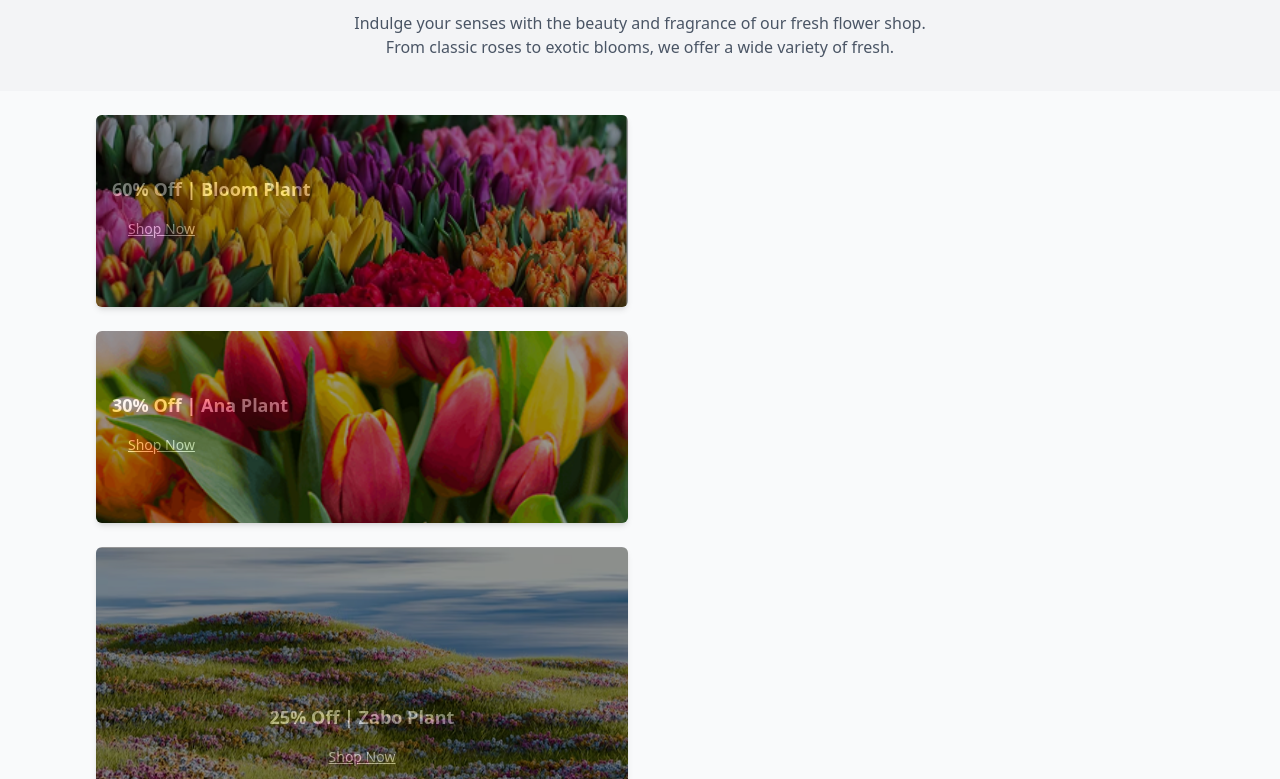
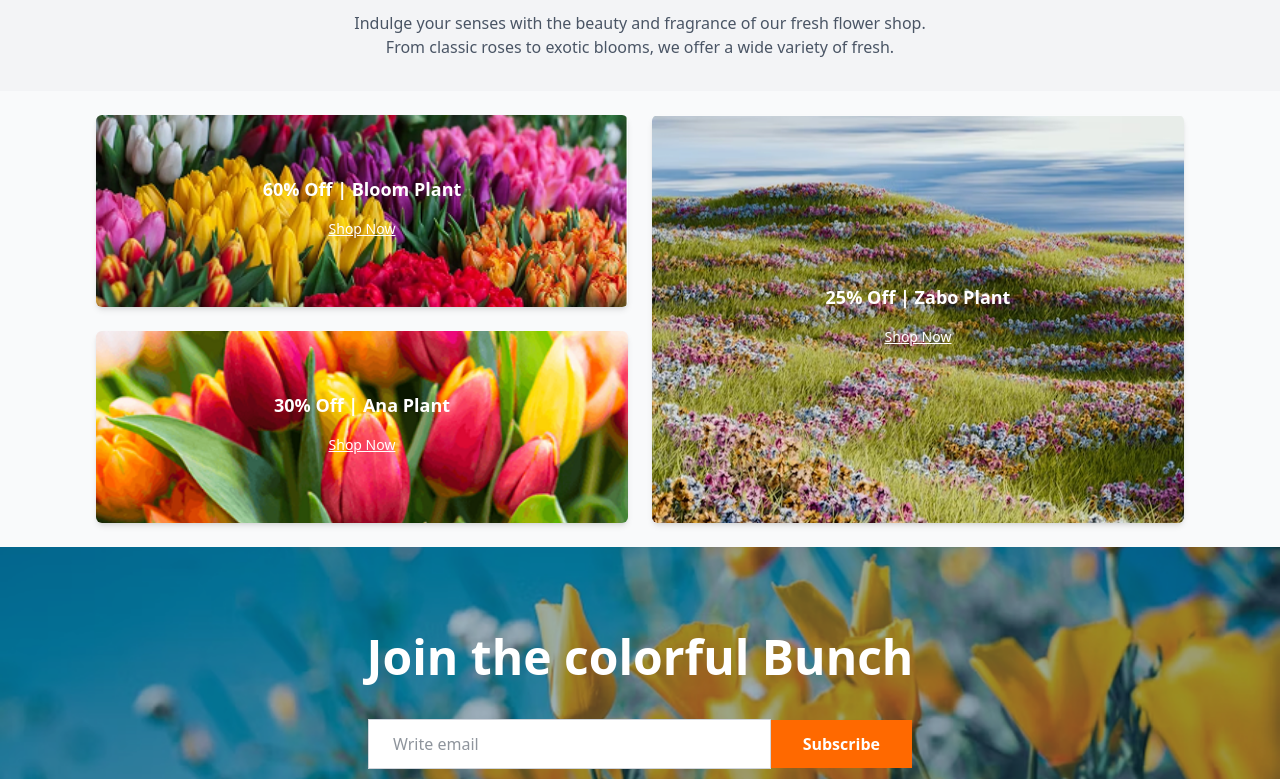
Before and after one commit to Kazi-Sifat71/Assignment-2.0, a plain HTML site: page index.html in a window 1280 px wide. Shown: the part 2541-3320 px from the top of the page. Drawn offline with nearby package versions, Linux system fonts and the light colour scheme.

Commit message:
added & updated latest deals and bloom,ana and zabo plant section

```diff
--- a/index.html
+++ b/index.html
@@ -143,6 +143,9 @@
 
      </div>
        </section>
+
+
+<!--leatest deal-->
         <section class="py-8 text-center">
             <h3 class="text-3xl font-bold">
                 <span class="text-orange-500">Latest</span> Deals
@@ -154,40 +157,44 @@
         </section>
 
        <section class="py-6 bg-gray-50">
-  <div class="max-w-6xl mx-auto grid grid-cols-1 md:grid-cols-2 gap-6 px-4 sm:px:6 lg:px-8">
-    <!-- Column 1: Bloom + Ana vertically stacked -->
+                <div class="max-w-6xl mx-auto grid grid-cols-1 md:grid-cols-2 gap-6 px-4 sm:px-6 lg:px-8">
+
+                    <!-- column-1:bloom + ana vertically stacked -->
                      <div class="flex flex-col gap-6">
                         <!-- Bloom -->
                 <div class="relative rounded-md overflow-hidden shadow-md">
-        <img class="w-full h-48 object-cover" src="assets/deal-bloom.png" alt="Bloom Plant">
-        <div class="absolute inset-0 bg-black opacity-40 flex flex-col justify-center items-start p-4">
+                    <img class="w-full h-48 object-cover" src="./assets/deal-bloom.png" alt="bloom plant">
+                    <div class="absolute inset-0 flex flex-col justify-center items-center p-4 z-10">
                         <h4 class="text-white text-lg font-semibold">60% Off | Bloom Plant</h4>
-            <button class="text-neutral-50 underline py-2 px-4 text-sm mt-2 hover:text-orange-500">Shop Now</button>
+                        <button class="text-white underline py-2 px-4 text-sm mt-2 hover:text-orange-500">Shop Now</button>
                         </div>
-
                     </div>
 
              <!-- Ana -->
               <div class="relative rounded-md overflow-hidden shadow-md">
                 <img class="w-full h-48 object-cover" src="assets/deal-ana.png" alt="ana plant">
-        <div class="absolute inset-0 bg-black opacity-40 flex flex-col justify-center items-start p-4">
+                <div class="absolute inset-0 flex flex-col justify-center items-center p-4 z-10">
                     <h4 class="text-white text-lg font-semibold">30% Off | Ana Plant</h4>
-            <button class="text-neutral-50 underline py-2 px-4 text-sm mt-2 hover:text-orange-500">Shop Now</button>
+                    <button class="text-white underline py-2 px-4 text-sm mt-2 hover:text-orange-500">Shop Now</button>
+                    </div>
                 </div>
 
               </div>
 
-    <!-- Column 2: Zabo -->
-     <div class="relative rounded-md overflow-hidden shadow-md">
-        <img class="w-full h-full object-cover min-h-[24rem]" src="assets/deal-zabo.png" alt="Zabo plant deal">
-        <div class="absolute inset-0 bg-black opacity-40 flex flex-col justify-center items-center p-4">
-            <h4 class="text-neutral-50 text-lg font-semibold">25% Off | Zabo Plant</h4>
-            <button class="text-neutral-50 underline py-2 px-4 text-sm mt-2 hover:text-orange-500 ">Shop Now</button>
+              <!-- column-2:Zabo -->
+               <div class=" relative rounded-md overflow-hidden shadow-md">
+                <img class="w-full h-full object-cover min-h-[24rem]" src="assets/deal-zabo.png" alt="zabo plant">
+                <div class=" absolute inset-0 flex flex-col justify-center items-center p-4 z-10">
+                    <h4 class="text-white text-lg font-semibold">25% Off | Zabo Plant</h4>
+                    <button class="text-white underline py-2 px-4 text-sm mt-2 hover:text-orange-500">Shop Now</button>
                 </div>
          </div>
 
          </div>
+
         </section>
+
+
 
        <section class="relative py-20 px-4 sm:px-6 lg:px-8 overflow-hidden">
     <img src="assets/news-letter-bg.png" alt="Colorful Flowers Background" class="absolute inset-0 w-full h-full object-cover z-0">
```
Also changed, not shown: tailwind.css (line endings or trailing spaces). Lines whose indentation alone changed are shown as unchanged.
